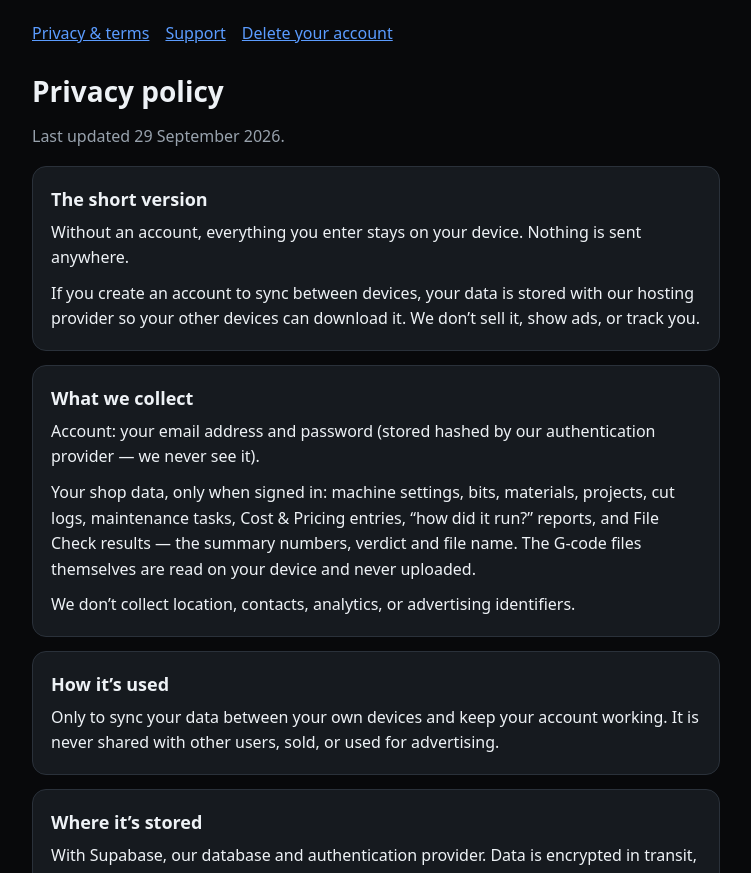
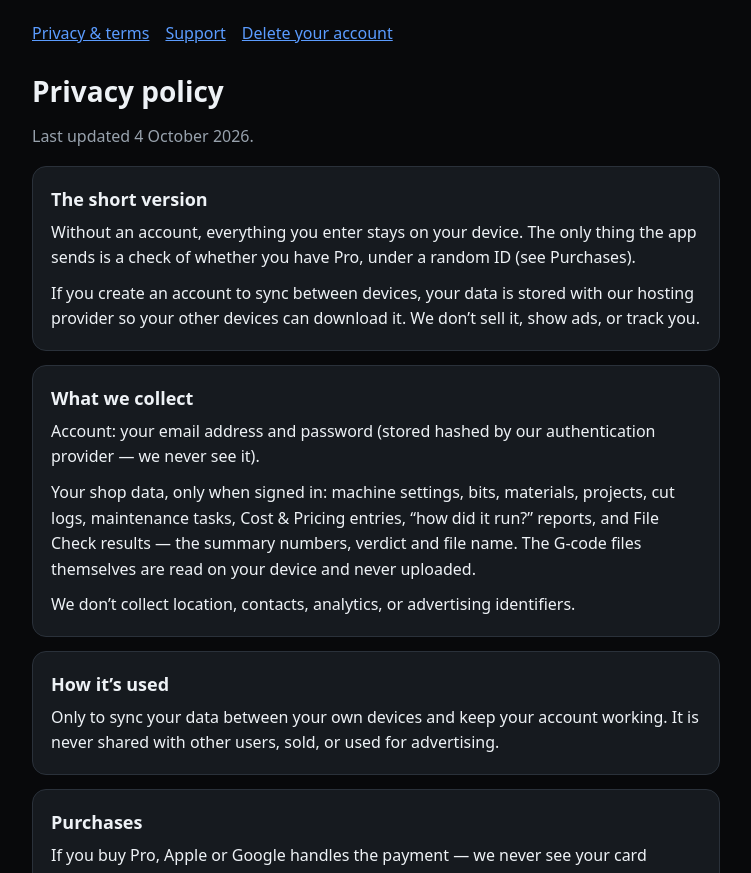
Before and after one commit to deckedoutdisplays/cncoffsider-site, a plain HTML site: page privacy.html in a window 1280 px wide. Shown: the part 79-952 px from the top of the page, without its empty margins (264-1015 px from the left). Drawn offline with Linux system fonts and the light colour scheme.

Commit message:
Privacy and terms: purchases and subscriptions; sample G-code for App Review

```diff
--- a/privacy.html
+++ b/privacy.html
@@ -28,10 +28,11 @@
 <header><img src="logo.png" alt=""><a href="./">CNC Offsider</a></header>
 <nav><a href="privacy.html">Privacy &amp; terms</a><a href="support.html">Support</a><a href="delete-account.html">Delete your account</a></nav>
 <h1>Privacy policy</h1>
-<p class="dim">Last updated 29 September 2026.</p>
-<section class="card"><h2>The short version</h2><p>Without an account, everything you enter stays on your device. Nothing is sent anywhere.</p><p>If you create an account to sync between devices, your data is stored with our hosting provider so your other devices can download it. We don’t sell it, show ads, or track you.</p></section>
+<p class="dim">Last updated 4 October 2026.</p>
+<section class="card"><h2>The short version</h2><p>Without an account, everything you enter stays on your device. The only thing the app sends is a check of whether you have Pro, under a random ID (see Purchases).</p><p>If you create an account to sync between devices, your data is stored with our hosting provider so your other devices can download it. We don’t sell it, show ads, or track you.</p></section>
 <section class="card"><h2>What we collect</h2><p>Account: your email address and password (stored hashed by our authentication provider — we never see it).</p><p>Your shop data, only when signed in: machine settings, bits, materials, projects, cut logs, maintenance tasks, Cost &amp; Pricing entries, “how did it run?” reports, and File Check results — the summary numbers, verdict and file name. The G-code files themselves are read on your device and never uploaded.</p><p>We don’t collect location, contacts, analytics, or advertising identifiers.</p></section>
 <section class="card"><h2>How it’s used</h2><p>Only to sync your data between your own devices and keep your account working. It is never shared with other users, sold, or used for advertising.</p></section>
+<section class="card"><h2>Purchases</h2><p>If you buy Pro, Apple or Google handles the payment — we never see your card details. We use RevenueCat to check whether your account has Pro. It receives a random app ID (or, when you’re signed in, your account’s ID) and your purchase history for this app, nothing else.</p></section>
 <section class="card"><h2>Where it’s stored</h2><p>With Supabase, our database and authentication provider. Data is encrypted in transit, and database rules only let each account read and write its own rows.</p></section>
 <section class="card"><h2>Deleting your data</h2><p>Delete your account any time from You → Sync across devices → Delete account. That permanently removes the account and everything synced to it. Data on your device stays there until you remove it (You → Backup &amp; data → Reset all data) or uninstall the app.</p><p>You can also ask us to delete your account at deckedoutdisplays@proton.me.</p></section>
 <section class="card"><h2>Children</h2><p>CNC Offsider isn’t directed at children under 13, and we don’t knowingly collect their data.</p></section>
@@ -40,6 +41,7 @@
 <section class="card"><h2>Estimates, not guarantees</h2><p>Feeds, speeds, depths and File Check verdicts are estimates from published manufacturer data and CNC Offsider’s own model. They can be wrong for your bits, material or machine. Always check against your tooling manufacturer’s guidance, start conservatively, and stay with the machine. You are responsible for how your machine is set up and run.</p><p>A File Check “all-clear” means CNC Offsider found nothing it knows to flag. It can’t see your workholding, bit condition, grain, or machine wear.</p></section>
 <section class="card"><h2>Your responsibility</h2><p>CNC machines can cause serious injury and damage. Follow your machine and tooling manufacturers’ safety instructions, wear appropriate protection, and never leave a running machine unattended.</p></section>
 <section class="card"><h2>Liability</h2><p>To the extent the law allows, CNC Offsider is provided “as is”, without warranties, and we aren’t liable for damage to machines, tooling, material or property, or for injury, arising from use of the app’s estimates. Nothing in these terms limits rights you have under the Australian Consumer Law or other laws that can’t be excluded.</p></section>
+<section class="card"><h2>Subscriptions</h2><p>CNC Offsider Pro is available as a monthly or yearly subscription. Your first three File Checks are free and run in full.</p><p>Subscriptions renew automatically unless cancelled at least 24 hours before the end of the current period, and are charged to your Apple ID or Google account. A free trial, where offered, turns into a paid subscription when it ends unless cancelled before then. Manage or cancel any time in your App Store or Google Play account settings — deleting the app doesn’t cancel a subscription.</p><p>Refunds are handled by Apple or Google under their policies.</p></section>
 <section class="card"><h2>Your data</h2><p>Your data is yours. See the privacy policy for how it’s handled and how to delete it.</p></section>
 <footer>© 2026 CNC Offsider</footer>
 </main>
```
Also changed, not shown: 1 other file.
